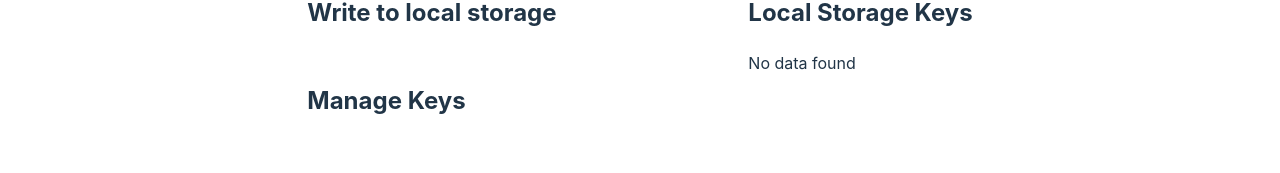
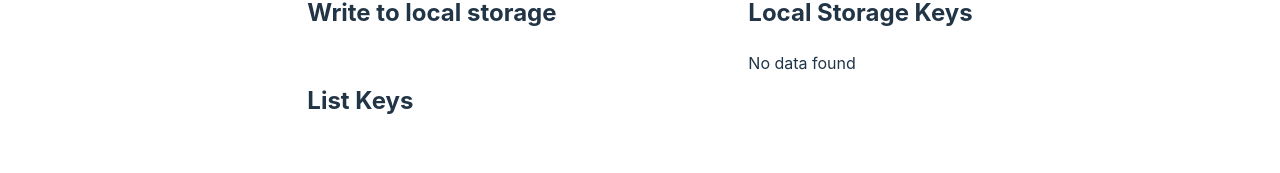
Before and after one commit to hoanghaing/react-lvl-3, a React (Vite) app: page /local-storage in a window 1280 px wide. Shown: the part 240-413 px from the top of the page. Built offline with nearby package versions, Linux system fonts and the light colour scheme.

Commit message:
fix bug wrong logic clear

```diff
--- a/src/components/Storage/MessagePublisher.tsx
+++ b/src/components/Storage/MessagePublisher.tsx
@@ -6,7 +6,7 @@ const MessagePublisher = () => {
   const [newKey, setNewKey] = useState(''); // State for the new key input
   const [keys, setKeys] = useState<string[]>([]); // State to manage list of keys
 
-  const { setValue, removeValue } = useLocalStorage<string>('', null); // Use hooks for local storage
+  const { setValue, removeValue } = useLocalStorage<string>(); // Use hooks for local storage
 
   const handleAddKey = () => {
     if (!newKey.trim()) {
@@ -23,7 +23,7 @@ const MessagePublisher = () => {
 
   const handleRemoveKey = (key: string) => {
     setKeys((prevKeys) => prevKeys.filter((item) => item !== key)); // Remove from the list
-    removeValue(); // Remove the value from local storage
+    removeValue(key); // Remove the value from local storage
   };
 
   const handleValueChange = (key: string, value: string) => {
@@ -35,7 +35,7 @@ const MessagePublisher = () => {
     <div className='message-publisher'>
       <h2>Write to local storage</h2>
       <section className='list-item'>
-        <h2>Manage Keys</h2>
+        <h2>List Keys</h2>
         <ul className="key-list">
           {keys.map((key) => (
             <li key={key} className="key-item">
```
